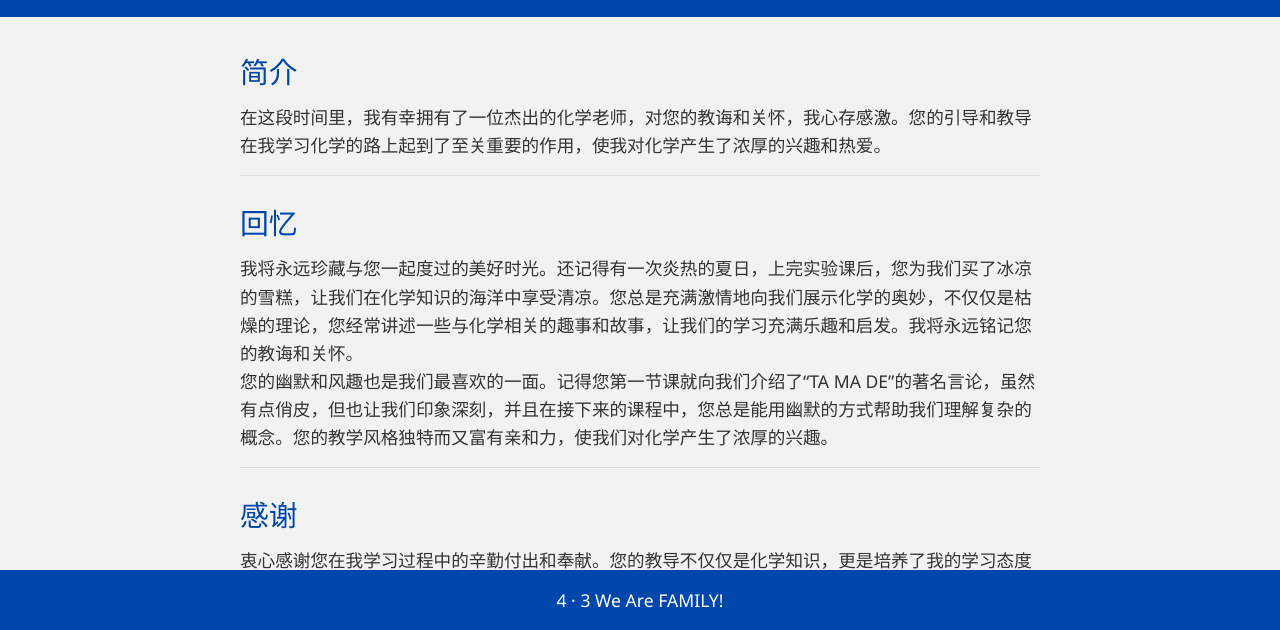
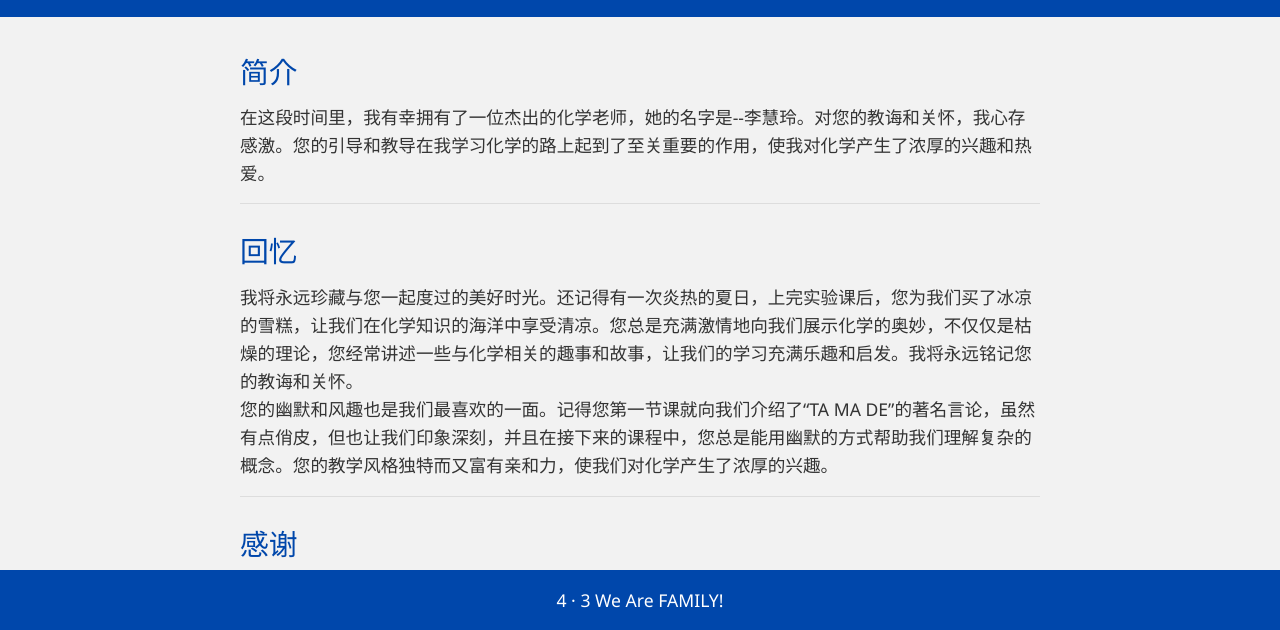
Before and after one commit to XXJNOTFOUND/XXJNOTFOUND.github.io, a plain HTML site: page index.html in a window 1280 px wide. Shown: the part 170-800 px from the top of the page. Drawn offline with Linux system fonts and the light colour scheme.

Commit message:
Update index.html

```diff
--- a/index.html
+++ b/index.html
@@ -77,7 +77,7 @@
         <section>
             <h3>简介</h3>
             <p>
-                在这段时间里，我有幸拥有了一位杰出的化学老师，对您的教诲和关怀，我心存感激。您的引导和教导在我学习化学的路上起到了至关重要的作用，使我对化学产生了浓厚的兴趣和热爱。
+                在这段时间里，我有幸拥有了一位杰出的化学老师，她的名字是--李慧玲。对您的教诲和关怀，我心存感激。您的引导和教导在我学习化学的路上起到了至关重要的作用，使我对化学产生了浓厚的兴趣和热爱。
             </p>
         </section>
 
```
